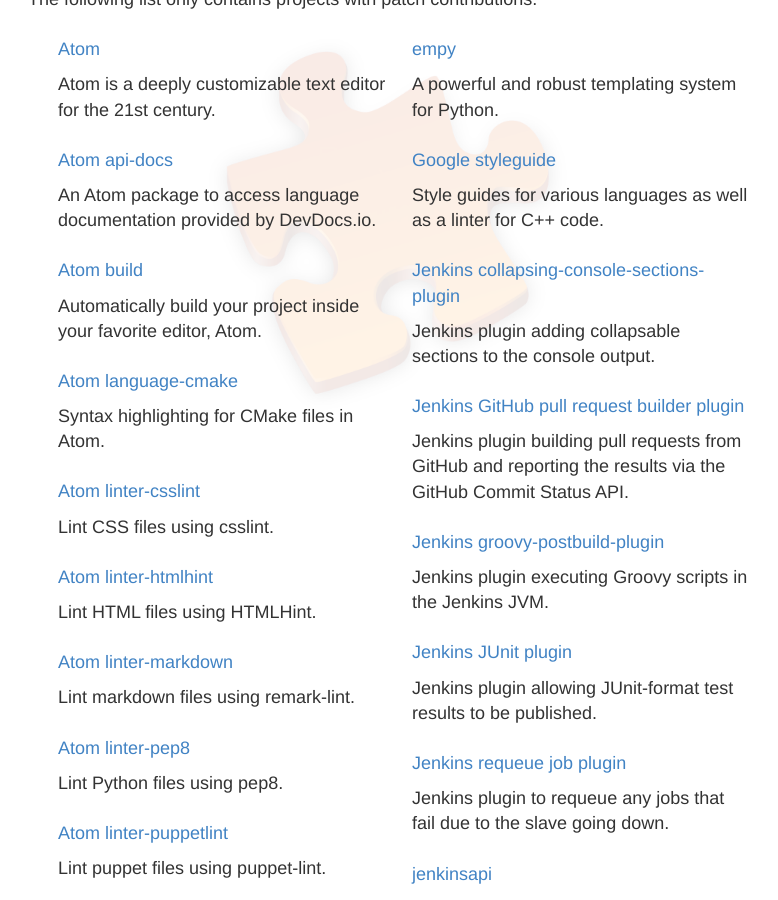
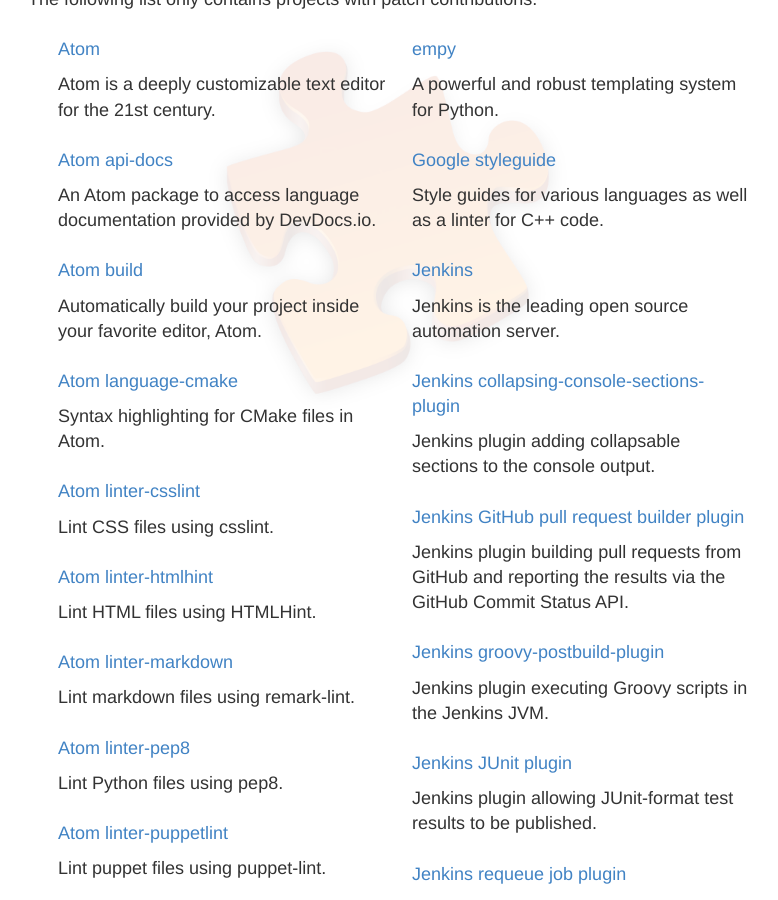
Before and after one commit to dirk-thomas/dirk-thomas.github.io, a Jekyll site: the page built from projects/index.md, in a window 1280 px wide and 900 px high, scrolled down 695 px. Shown: the whole window, without its empty margins (252-1030 px from the left). Built offline with Jekyll 4.4.1, drawn with Linux system fonts in a browser that asks for light colours; emoji names are drawn with the system emoji font.

Commit message:
add jenkins to project page

```diff
--- a/projects/index.md
+++ b/projects/index.md
@@ -121,7 +121,11 @@
 
   Style guides for various languages as well as a linter for C++ code.
 
-* [Jenkins collapsing-console-sections-plugin](https://github.com/jenkinsci/collapsing-console-sections-plugin/issues?q=is%3Aopen+author%3Adirk-thomas)
+* [Jenkins](https://github.com/jenkinsci/jenkins/issues?q=author%3Adirk-thomas)
+
+  Jenkins is the leading open source automation server.
+
+* [Jenkins collapsing-console-sections-plugin](https://github.com/jenkinsci/collapsing-console-sections-plugin/issues?q=author%3Adirk-thomas)
 
   Jenkins plugin adding collapsable sections to the console output.
 
@@ -153,7 +157,7 @@
 
   Automate the management and configuration of any infrastructure or application at scale.
 
-* [Scour](https://github.com/scour-project/scour/issues?&q=is%3Aopen%20author%3Adirk-thomas)
+* [Scour](https://github.com/scour-project/scour/issues?&q=author%3Adirk-thomas)
 
   A Python tool that takes an SVG file and produces a cleaner and more concise file (e.g. after exporting to SVG with a GUI editor, such as Inkscape).
 
```
